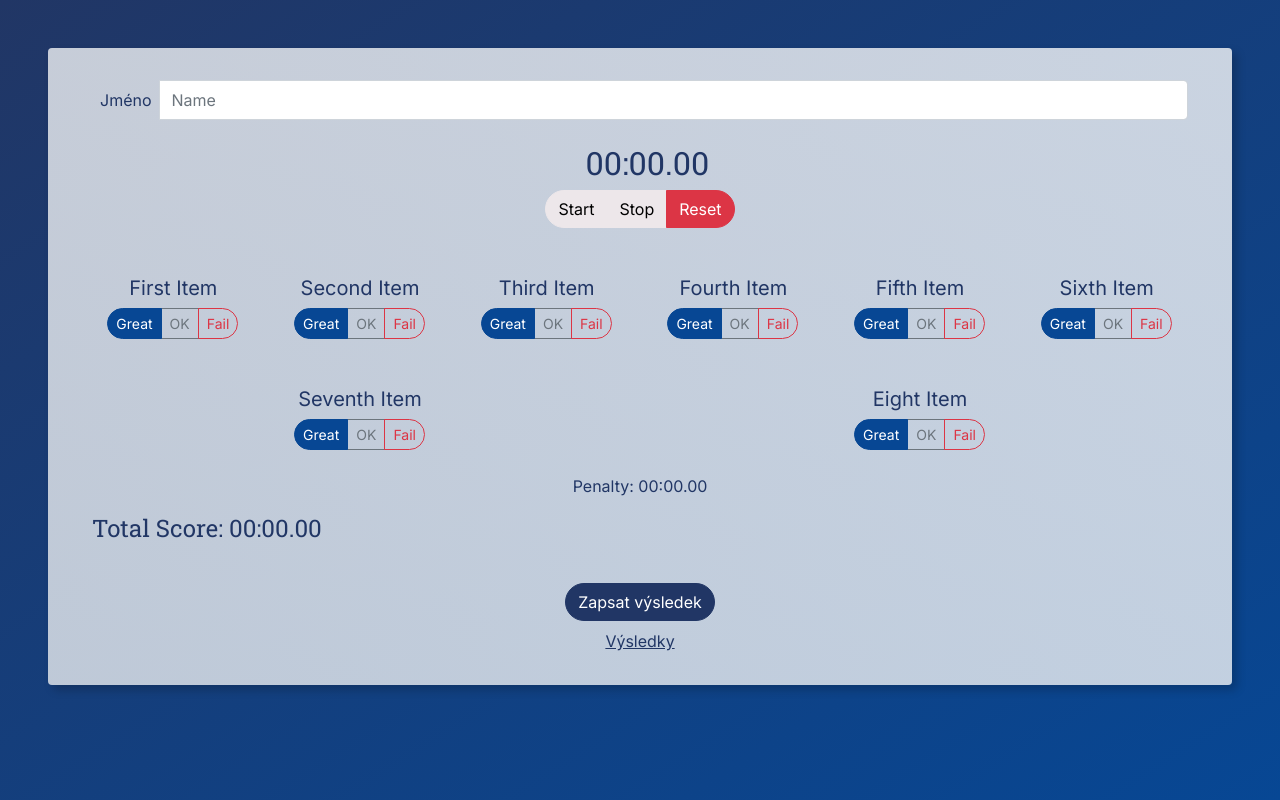
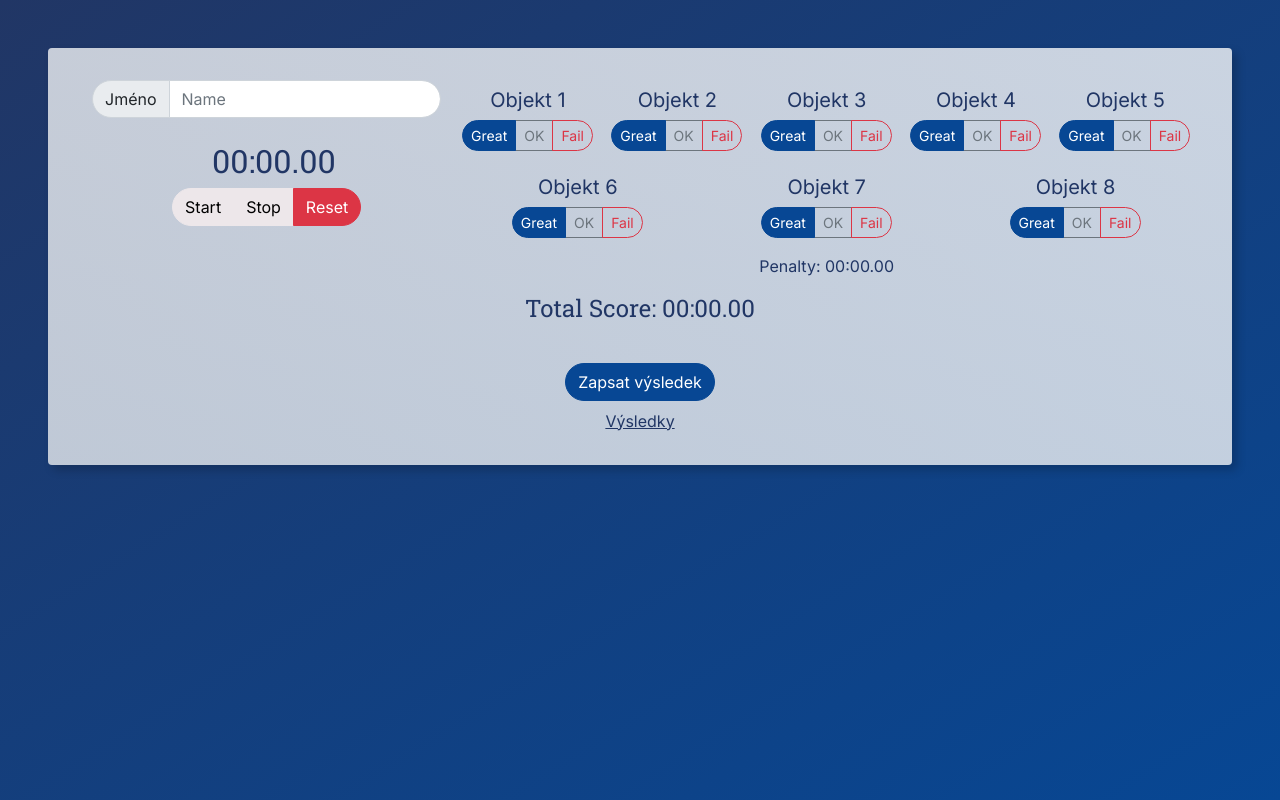
Before and after one commit to cypriluc/simple-score-recorder, a Vue app: page / in a window 1280 px wide. Built offline with nearby package versions, Linux system fonts and the light colour scheme; what vuex-multi-tab-state would draw is missing.

Commit message:
css update

```diff
--- a/db.json
+++ b/db.json
@@ -84,6 +84,23 @@
       ],
       "score": 35090,
       "scoreFormated": "00:35.09"
+    },
+    {
+      "id": 6668375,
+      "name": "šimonko",
+      "time": 5580,
+      "penalties": [
+        10000,
+        0,
+        0,
+        20000,
+        10000,
+        0,
+        0,
+        0
+      ],
+      "score": 45580,
+      "scoreFormated": "00:45.58"
     }
   ]
 }
--- a/src/App.vue
+++ b/src/App.vue
@@ -76,4 +76,8 @@ h1 {
 .btn-round {
   border-radius: 50rem !important;
 }
+.input-group > span,
+.input-group > input {
+  border-radius: 50rem;
+}
 </style>
--- a/src/components/InputForm.vue
+++ b/src/components/InputForm.vue
@@ -1,14 +1,18 @@
 <template>
-  <form @submit.prevent="createResult" autocomplete="off">
+  <form @submit.prevent="createResult" autocomplete="off" class="container">
+    <div class="row">
+      <div class="col-4 mr-4">
         <!-- Name -->
-    <div class="input-group pb-4">
-      <label for="participantName" class="form-label m-2">Jméno</label>
+        <div class="input-group mb-4">
+          <!--       <label for="participantName" class="form-label m-2">Jméno</label> -->
+          <span class="input-group-text" id="nameLabel">Jméno</span>
           <input
             id="participantName"
             type="text"
             class="form-control"
             placeholder="Name"
             aria-label="Name"
+            aria-describedby="nameLabel"
             v-model="result.name"
             required
           />
@@ -16,14 +20,16 @@
 
         <!-- StopWatch -->
         <StopWatch @elapsedTime="saveElapsedTime" ref="stopWatch" />
+      </div>
 
+      <div class="col-8 ml-4">
         <!-- Penalty -->
-    <div class="row">
-      <div v-for="(item, item_index) in Items" :key="item" class="col p-4">
+        <div class="row text-left">
+          <div v-for="(item, item_index) in Items" :key="item" class="col p-2">
             <h5 class="text-left">{{ item }}</h5>
 
             <div
-          class="btn-group btn-group-round"
+              class="btn-group btn-group-round mb-2"
               role="group"
               aria-label="Group of options for penalty points"
             >
@@ -52,16 +58,18 @@
             </div>
           </div>
 
-      <p>Penalty: {{ penaltyFormated }}</p>
+          <p class="">Penalty: {{ penaltyFormated }}</p>
+        </div>
+      </div>
     </div>
 
-    <div class="input-group pb-4">
+    <div class="pb-4">
       <h4>
         Total Score: <span>{{ currentScoreFormated }}</span>
       </h4>
     </div>
 
-    <button type="submit" class="btn btn-primary btn-round m-2" id="submitBtn">
+    <button type="submit" class="btn btn-info btn-round m-2" id="submitBtn">
       Zapsat výsledek
     </button>
   </form>
@@ -103,14 +111,14 @@ export default {
       requestResult: 0,
       currentName: "",
       Items: [
-        "First Item",
-        "Second Item",
-        "Third Item",
-        "Fourth Item",
-        "Fifth Item",
-        "Sixth Item",
-        "Seventh Item",
-        "Eight Item",
+        "Objekt 1",
+        "Objekt 2",
+        "Objekt 3",
+        "Objekt 4",
+        "Objekt 5",
+        "Objekt 6",
+        "Objekt 7",
+        "Objekt 8",
       ],
       penaltyPoints: new Array(8).fill(0),
       penaltyOptions: [
--- a/src/components/StopWatch.vue
+++ b/src/components/StopWatch.vue
@@ -1,5 +1,5 @@
 <template>
-  <div class="input-group pb-4">
+  <div class="input-group mb-4">
     <div class="stopwatch mx-auto">
       <h2 class="stopwatch__text" id="timeText">{{ printTime }}</h2>
       <div class="btn-group btn-group-round" role="group">
--- a/src/views/Home.vue
+++ b/src/views/Home.vue
@@ -1,5 +1,5 @@
 <template>
-  <div class="home container">
+  <div class="home__container">
     <InputForm />
   </div>
   <router-link to="/results" target="_blank">Výsledky</router-link>
@@ -29,3 +29,5 @@ export default {
   methods: {},
 };
 </script>
+
+<style scoped lang="scss"></style>
```
Lines whose indentation alone changed are shown as unchanged.
